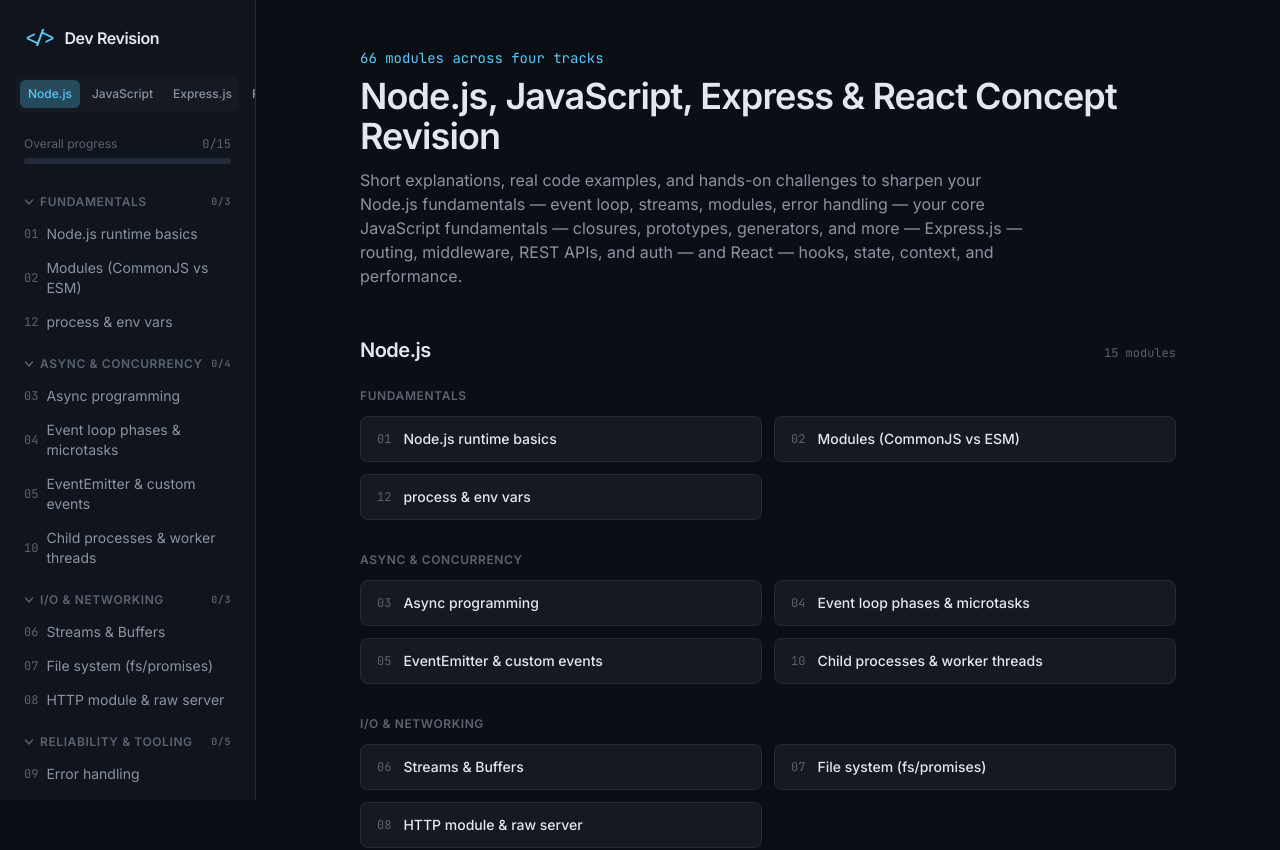
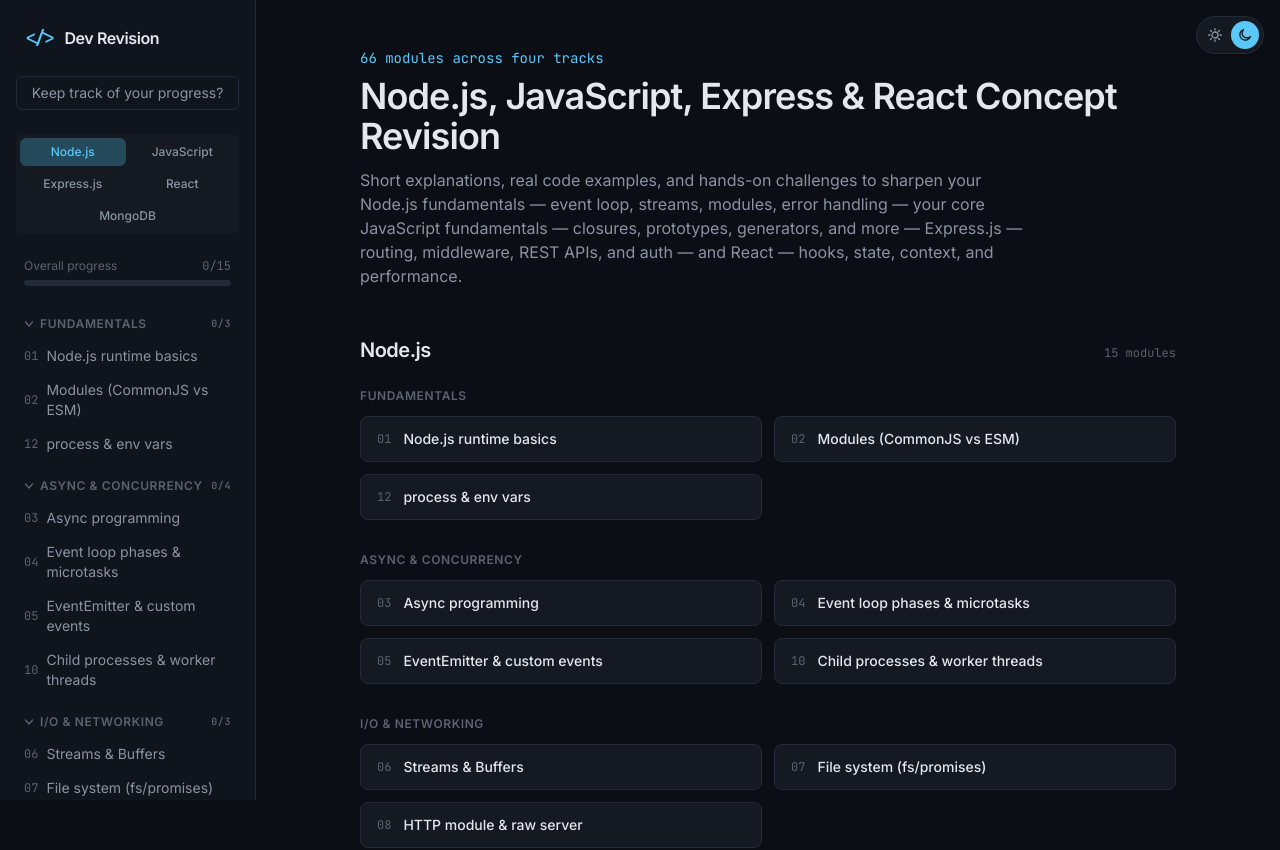
Before and after one commit to pratish99/mern-learn, a Next.js app: page / in a window 1280 px wide. Shown: the top 850 px of the page. Built offline with nearby package versions, Linux system fonts and the light colour scheme; no server answers.

Commit message:
updated light and dark mode toggle

```diff
--- a/app/layout.tsx
+++ b/app/layout.tsx
@@ -5,6 +5,7 @@
 import PageTransition from "@/components/PageTransition";
 import VisitTracker from "@/components/VisitTracker";
 import AuthLoader from "@/components/AuthLoader";
+import ThemeToggle from "@/components/ThemeToggle";
 import "./globals.css";
 
 const bodyFont = Inter({
@@ -46,6 +47,7 @@
         <script dangerouslySetInnerHTML={{ __html: themeInitScript }} />
         <AuthLoader />
         <VisitTracker />
+        <ThemeToggle />
         <MobileNav />
         <div className="border-border bg-bg-elevated fixed inset-y-0 left-0 hidden w-64 border-r md:block">
           <Sidebar />
--- a/components/Sidebar.tsx
+++ b/components/Sidebar.tsx
@@ -7,8 +7,8 @@
 import { CATEGORY_ORDER_BY_TRACK, TOPICS, TRACKS } from "@/lib/topics";
 import { cn } from "@/lib/utils";
 import { useProgressStore } from "@/store/progress-store";
+import { useAuthStore } from "@/store/auth-store";
 import { useHydrated } from "@/lib/use-hydrated";
-import ThemeToggle from "@/components/ThemeToggle";
 import AccountControl from "@/components/AccountControl";
 
 function ChevronIcon({ open }: { open: boolean }) {
@@ -51,6 +51,8 @@
 export default function Sidebar({ onNavigate }: { onNavigate?: () => void }) {
   const pathname = usePathname();
   const hydrated = useHydrated();
+  const authStatus = useAuthStore((s) => s.status);
+  const isAuthed = hydrated && authStatus === "authenticated";
   const modules = useProgressStore((s) => s.modules);
   const activeTrack = useProgressStore((s) => s.activeTrack);
   const setActiveTrack = useProgressStore((s) => s.setActiveTrack);
@@ -72,14 +74,39 @@
         <span className="font-semibold tracking-tight">Dev Revision</span>
       </Link>
 
-      <div className="bg-surface flex gap-1 rounded-md p-1">
+      {isAuthed ? (
+        <Link
+          href="/progress"
+          onClick={onNavigate}
+          className={cn(
+            "relative rounded-md px-2 py-1.5 text-sm transition-colors",
+            pathname === "/progress"
+              ? "bg-accent-soft text-accent font-medium"
+              : "text-text-muted hover:bg-surface-hover hover:text-text"
+          )}
+        >
+          Progress
+        </Link>
+      ) : (
+        hydrated && (
+          <Link
+            href="/login"
+            onClick={onNavigate}
+            className="border-border hover:border-border-strong hover:bg-surface-hover rounded-md border px-2 py-1.5 text-center text-sm text-text-muted transition-colors"
+          >
+            Keep track of your progress?
+          </Link>
+        )
+      )}
+
+      <div className="bg-surface flex flex-wrap gap-1 rounded-md p-1">
         {TRACKS.map((t) => (
           <button
             key={t.id}
             onClick={() => setActiveTrack(t.id)}
             aria-current={track === t.id}
             className={cn(
-              "flex-1 rounded-md px-2 py-1.5 text-xs font-medium transition-colors",
+              "grow basis-[30%] rounded-md px-2 py-1.5 text-center text-xs font-medium transition-colors",
               track === t.id
                 ? "bg-accent-soft text-accent"
                 : "text-text-muted hover:text-text"
@@ -187,20 +214,7 @@
       </div>
 
       <div className="mt-auto flex flex-col gap-1 border-t pt-4">
-        <Link
-          href="/progress"
-          onClick={onNavigate}
-          className={cn(
-            "relative rounded-md px-2 py-1.5 text-sm transition-colors",
-            pathname === "/progress"
-              ? "bg-accent-soft text-accent font-medium"
-              : "text-text-muted hover:bg-surface-hover hover:text-text"
-          )}
-        >
-          Progress
-        </Link>
         <AccountControl onNavigate={onNavigate} />
-        <ThemeToggle />
       </div>
     </nav>
   );
--- a/components/ThemeToggle.tsx
+++ b/components/ThemeToggle.tsx
@@ -1,6 +1,7 @@
 "use client";
 
 import { useSyncExternalStore } from "react";
+import { cn } from "@/lib/utils";
 
 type Theme = "dark" | "light";
 
@@ -56,12 +57,43 @@
   const theme = useSyncExternalStore(subscribe, getSnapshot, getServerSnapshot);
 
   return (
-    <button
-      onClick={() => applyTheme(theme === "light" ? "dark" : "light")}
-      className="text-text-muted hover:bg-surface-hover hover:text-text flex items-center gap-2 rounded-md px-2 py-1.5 text-left text-sm transition-colors"
+    <div
+      role="radiogroup"
+      aria-label="Theme"
+      className="border-border-strong bg-surface fixed top-4 right-4 z-50 flex items-center gap-0.5 rounded-full border p-1 shadow-lg"
     >
-      {theme === "light" ? <MoonIcon /> : <SunIcon />}
-      {theme === "light" ? "Switch to dark mode" : "Switch to light mode"}
-    </button>
+      <button
+        type="button"
+        role="radio"
+        aria-checked={theme === "light"}
+        aria-label="Light mode"
+        title="Light mode"
+        onClick={() => applyTheme("light")}
+        className={cn(
+          "flex h-7 w-7 items-center justify-center rounded-full transition-colors",
+          theme === "light"
+            ? "bg-accent text-bg"
+            : "text-text-muted hover:text-text hover:bg-surface-hover"
+        )}
+      >
+        <SunIcon />
+      </button>
+      <button
+        type="button"
+        role="radio"
+        aria-checked={theme === "dark"}
+        aria-label="Dark mode"
+        title="Dark mode"
+        onClick={() => applyTheme("dark")}
+        className={cn(
+          "flex h-7 w-7 items-center justify-center rounded-full transition-colors",
+          theme === "dark"
+            ? "bg-accent text-bg"
+            : "text-text-muted hover:text-text hover:bg-surface-hover"
+        )}
+      >
+        <MoonIcon />
+      </button>
+    </div>
   );
 }
```
